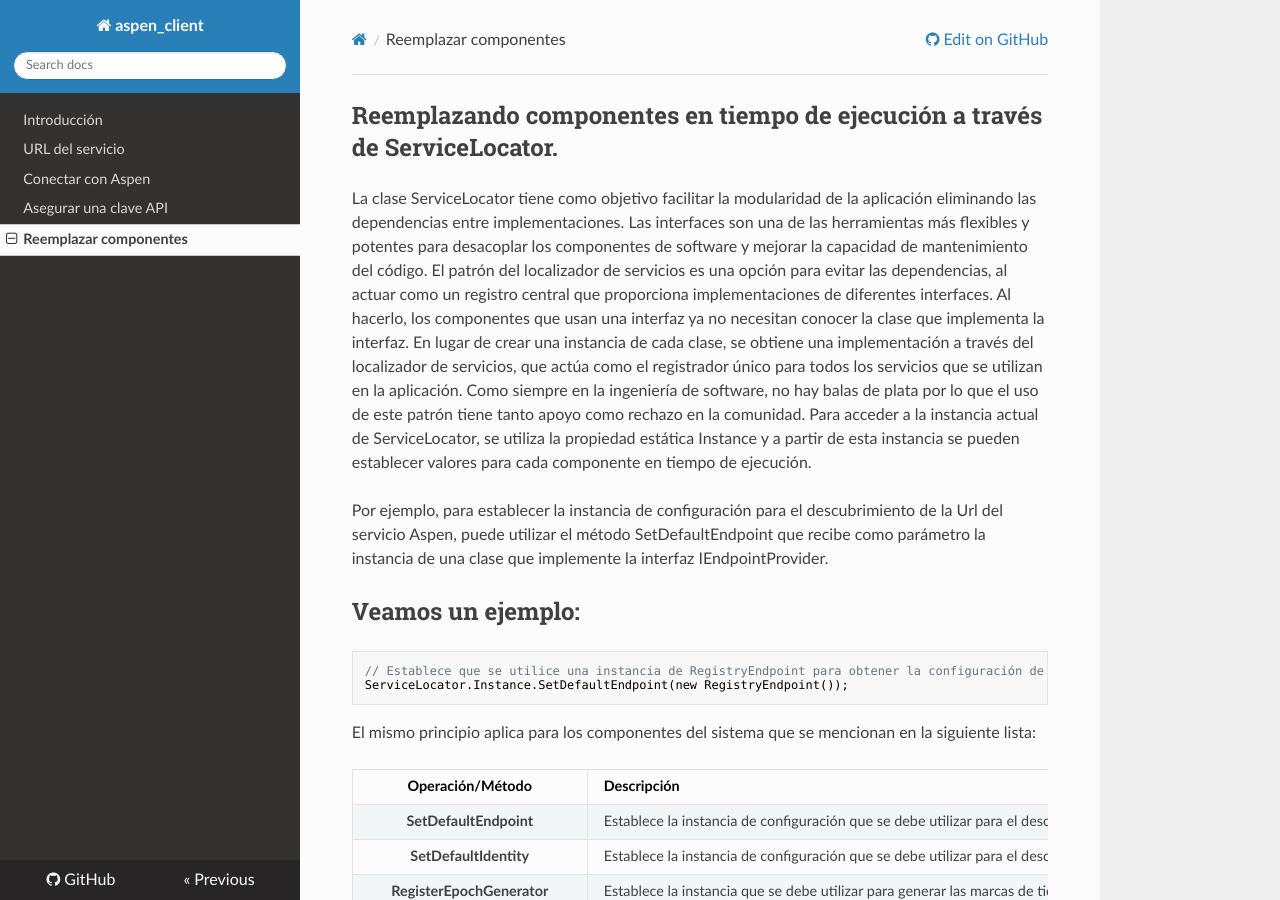
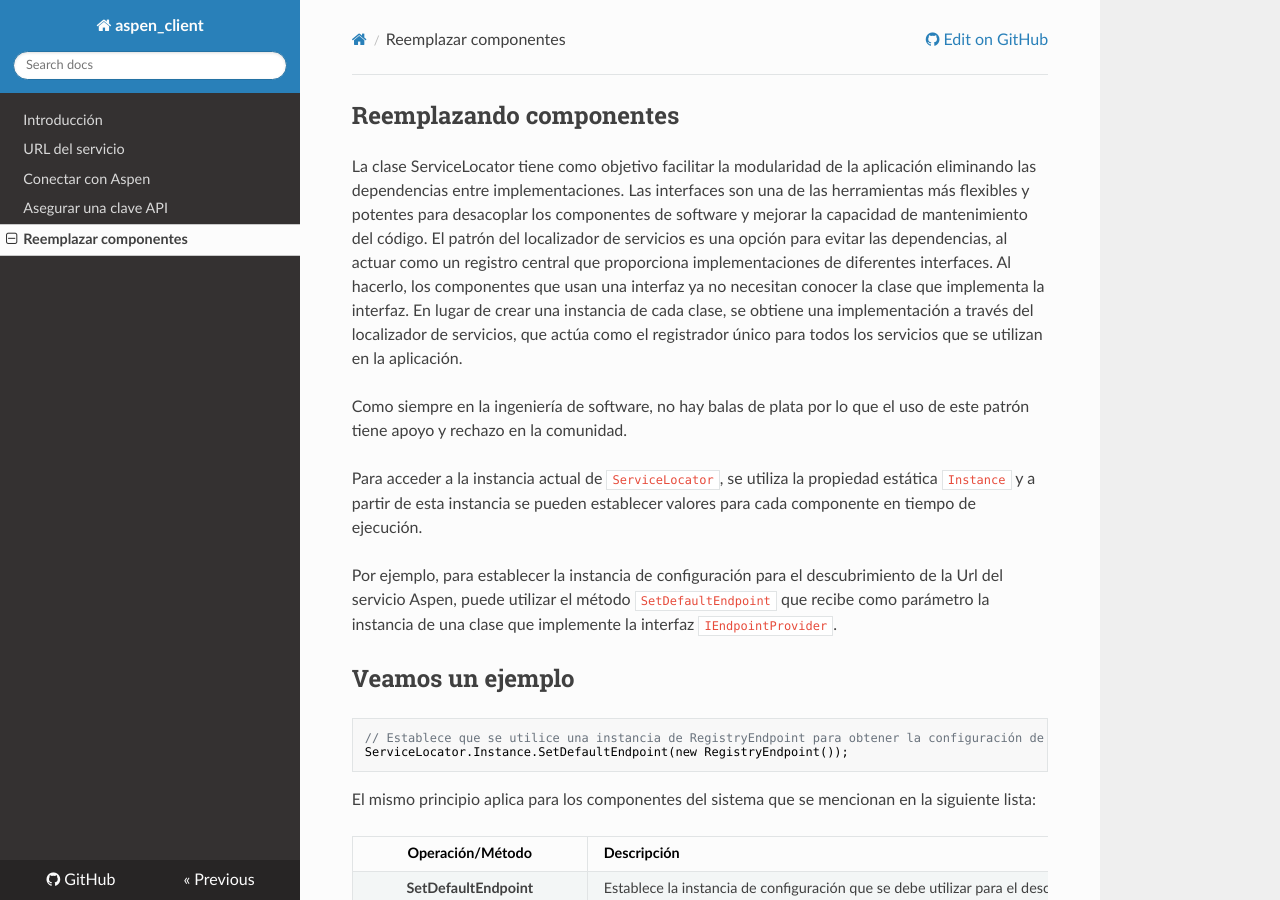
Before and after one commit to RD-Processa/Everco.Services.Aspen.Client.Docs, an MkDocs documentation site: the page built from docs/ServiceLocator.md, in a window 1280 px wide and 900 px high. Built offline with MkDocs 1.6.1, drawn with Linux system fonts in a browser that asks for light colours; nearby versions of some CDN libraries; old or Windows-style settings are respelled for this version of MkDocs.

Commit message:
Ajustes ServiceLocator

````diff
--- a/docs/ServiceLocator.md
+++ b/docs/ServiceLocator.md
@@ -1,11 +1,14 @@
-## Reemplazando componentes en tiempo de ejecución a través de ServiceLocator.
+## Reemplazando componentes
 
-La clase ServiceLocator tiene como objetivo facilitar la modularidad de la aplicación eliminando las dependencias entre implementaciones. Las interfaces son una de las herramientas más flexibles y potentes para desacoplar los componentes de software y mejorar la capacidad de mantenimiento del código. El patrón del localizador de servicios es una opción para evitar las dependencias, al actuar como un registro central que proporciona implementaciones de diferentes interfaces. Al hacerlo, los componentes que usan una interfaz ya no necesitan conocer la clase que implementa la interfaz. En lugar de crear una instancia de cada clase, se obtiene una implementación a través del localizador de servicios, que actúa como el registrador único para todos los servicios que se utilizan en la aplicación. Como siempre en la ingeniería de software, no hay balas de plata por lo que el uso de este patrón tiene tanto apoyo como rechazo en la comunidad.
-Para acceder a la instancia actual de ServiceLocator, se utiliza la propiedad estática Instance y a partir de esta instancia se pueden establecer valores para cada componente en tiempo de ejecución.
+La clase ServiceLocator tiene como objetivo facilitar la modularidad de la aplicación eliminando las dependencias entre implementaciones. Las interfaces son una de las herramientas más flexibles y potentes para desacoplar los componentes de software y mejorar la capacidad de mantenimiento del código. El patrón del localizador de servicios es una opción para evitar las dependencias, al actuar como un registro central que proporciona implementaciones de diferentes interfaces. Al hacerlo, los componentes que usan una interfaz ya no necesitan conocer la clase que implementa la interfaz. En lugar de crear una instancia de cada clase, se obtiene una implementación a través del localizador de servicios, que actúa como el registrador único para todos los servicios que se utilizan en la aplicación.
 
-Por ejemplo, para establecer la instancia de configuración para el descubrimiento de la Url del servicio Aspen, puede utilizar el método SetDefaultEndpoint que recibe como parámetro la instancia de una clase que implemente la interfaz IEndpointProvider.
+Como siempre en la ingeniería de software, no hay balas de plata por lo que el uso de este patrón tiene apoyo y rechazo en la comunidad.
 
-## Veamos un ejemplo:
+Para acceder a la instancia actual de `ServiceLocator`, se utiliza la propiedad estática `Instance` y a partir de esta instancia se pueden establecer valores para cada componente en tiempo de ejecución.
+
+Por ejemplo, para establecer la instancia de configuración para el descubrimiento de la Url del servicio Aspen, puede utilizar el método `SetDefaultEndpoint` que recibe como parámetro la instancia de una clase que implemente la interfaz `IEndpointProvider`.
+
+## Veamos un ejemplo
 
 ```c#
 // Establece que se utilice una instancia de RegistryEndpoint para obtener la configuración de conexión con el servicio Aspen.
````
